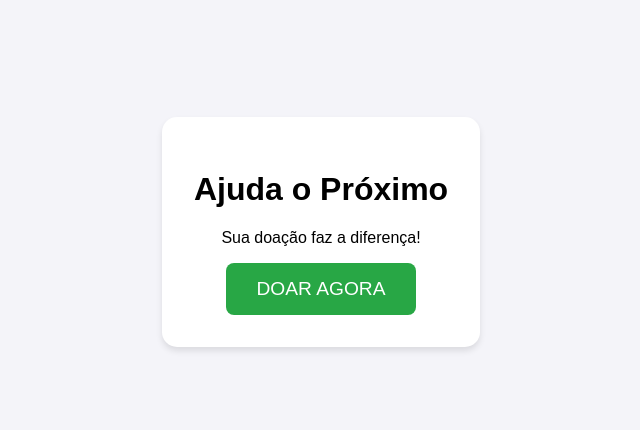
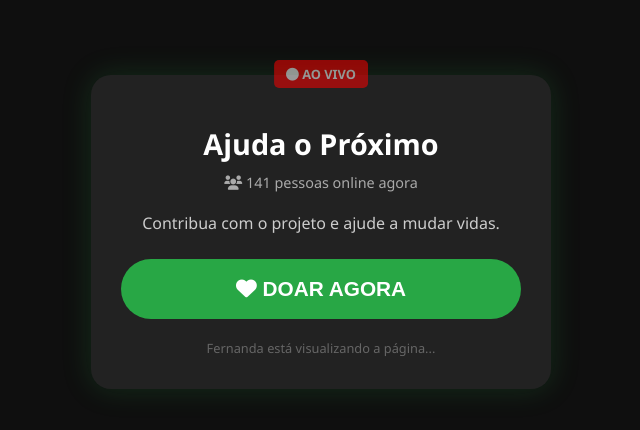
Before and after one commit to ajuda-a-proxima/ajuda-a-proxima, a website: page index.html in a window 1280 px wide. Shown: the part 168-598 px from the top of the page, without its empty margins (319-959 px from the left). Drawn offline with Linux system fonts and the light colour scheme.

Commit message:
Update title and styling for live donation page

```diff
--- a/index.html
+++ b/index.html
@@ -3,68 +3,218 @@
 <head>
     <meta charset="UTF-8">
     <meta name="viewport" content="width=device-width, initial-scale=1.0">
-    <title>Ajuda o Próximo</title>
+    <title>Ajuda o Próximo - AO VIVO</title>
+    <link rel="stylesheet" href="https://cdnjs.cloudflare.com/ajax/libs/font-awesome/6.0.0/css/all.min.css">
     <style>
+        :root {
+            --primary-color: #28a745;
+            --dark-color: #1a1a1a;
+        }
+
         body {
-            font-family: Arial, sans-serif;
+            font-family: 'Segoe UI', Tahoma, Geneva, Verdana, sans-serif;
+            background-color: #0f0f0f;
+            color: white;
+            margin: 0;
             display: flex;
             justify-content: center;
             align-items: center;
             height: 100vh;
-            margin: 0;
-            background-color: #f4f4f9;
+            overflow: hidden;
         }
-        .container {
+
+        /* Container Principal */
+        .main-card {
+            background: #222;
+            padding: 30px;
+            border-radius: 20px;
             text-align: center;
-            background: white;
-            padding: 2rem;
-            border-radius: 15px;
-            box-shadow: 0 4px 6px rgba(0,0,0,0.1);
+            box-shadow: 0 0 30px rgba(40, 167, 69, 0.2);
+            width: 90%;
+            max-width: 400px;
+            position: relative;
+            z-index: 2;
         }
-        .btn-pix {
-            background-color: #28a745;
+
+        /* Badge AO VIVO */
+        .live-badge {
+            background: red;
             color: white;
-            padding: 15px 30px;
+            padding: 5px 12px;
+            border-radius: 5px;
+            font-weight: bold;
+            font-size: 0.8rem;
+            position: absolute;
+            top: -15px;
+            left: 50%;
+            transform: translateX(-50%);
+            animation: blink 1.5s infinite;
+        }
+
+        @keyframes blink {
+            0% { opacity: 1; }
+            50% { opacity: 0.5; }
+            100% { opacity: 1; }
+        }
+
+        .viewers {
+            font-size: 0.9rem;
+            color: #aaa;
+            margin-bottom: 20px;
+        }
+
+        h1 { font-size: 1.8rem; margin-bottom: 10px; }
+        p { color: #ccc; margin-bottom: 25px; }
+
+        /* Botão de Doação */
+        .btn-donate {
+            background-color: var(--primary-color);
+            color: white;
+            padding: 18px 35px;
             border: none;
-            border-radius: 8px;
-            font-size: 1.2rem;
+            border-radius: 50px;
+            font-size: 1.3rem;
+            font-weight: bold;
             cursor: pointer;
-            transition: background 0.3s;
             text-decoration: none;
             display: inline-block;
+            transition: transform 0.2s, box-shadow 0.2s;
+            width: 100%;
+            box-sizing: border-box;
         }
-        .btn-pix:hover {
-            background-color: #218838;
+
+        .btn-donate:hover {
+            transform: scale(1.05);
+            box-shadow: 0 0 20px rgba(40, 167, 69, 0.4);
+        }
+
+        /* Notificações Fake de Doação */
+        #notification-area {
+            position: fixed;
+            bottom: 20px;
+            left: 20px;
+            z-index: 999;
+        }
+
+        .notif {
+            background: white;
+            color: black;
+            padding: 12px 20px;
+            border-radius: 10px;
+            margin-top: 10px;
+            display: flex;
+            align-items: center;
+            animation: slideIn 0.5s ease-out;
+            box-shadow: 0 5px 15px rgba(0,0,0,0.3);
+        }
+
+        .notif img {
+            width: 40px;
+            height: 40px;
+            border-radius: 50%;
+            margin-right: 12px;
+            background: #eee;
+        }
+
+        @keyframes slideIn {
+            from { transform: translateX(-120%); }
+            to { transform: translateX(0); }
+        }
+
+        @keyframes fadeOut {
+            to { opacity: 0; transform: translateY(-20px); }
+        }
+
+        /* Lista de Pessoas Online */
+        .online-list {
+            margin-top: 20px;
+            font-size: 0.8rem;
+            color: #666;
+            height: 20px;
+            overflow: hidden;
         }
     </style>
 </head>
 <body>
 
-<div class="container">
+    <div id="notification-area"></div>
+
+    <div class="main-card">
+        <div class="live-badge"><i class="fas fa-circle"></i> AO VIVO</div>
         <h1>Ajuda o Próximo</h1>
-    <p>Sua doação faz a diferença!</p>
+        <div class="viewers">
+            <i class="fas fa-users"></i> <span id="user-count">142</span> pessoas online agora
+        </div>
+        <p>Contribua com o projeto e ajude a mudar vidas.</p>
 
-    <button class="btn-pix" onclick="fazerDoacao()">
-        DOAR AGORA
+        <button class="btn-donate" onclick="doar()">
+            <i class="fas fa-heart"></i> DOAR AGORA
         </button>
+
+        <div class="online-list" id="recent-actions">
+            Marcos Silva entrou na página...
+        </div>
     </div>
 
-<audio id="audioAgradecimento">
-    <source src="https://www.soundjay.com/buttons/sounds/button-4.mp3" type="audio/mpeg">
+    <audio id="popSound">
+        <source src="https://www.soundjay.com/buttons/sounds/button-10.mp3" type="audio/mpeg">
     </audio>
 
     <script>
-    function fazerDoacao() {
-        // Toca o áudio antes de redirecionar
-        var audio = document.getElementById("audioAgradecimento");
-        audio.play();
+        const nomes = ["Ricardo", "Ana Paula", "Lucas", "Jefferson", "Sandra", "Thiago", "Beatriz", "Marcio", "Claudio", "Fernanda", "Gerson", "Viviane", "Rodrigo"];
+        const valores = ["10,00", "25,00", "50,00", "5,00", "100,00", "15,00"];
 
-        // Aguarda um segundo para o áudio começar e redireciona para a sua vaquinha
-        setTimeout(function() {
-            window.location.href = "https://www.vakinha.com.br/5567311";
-        }, 800);
+        function doar() {
+            window.location.href = "https://www.vakinha.com.br/6074047";
         }
+
+        // Simula contador de pessoas online mudando
+        setInterval(() => {
+            let count = document.getElementById('user-count');
+            let current = parseInt(count.innerText);
+            count.innerText = current + (Math.random() > 0.5 ? 1 : -1);
+        }, 3000);
+
+        // Função para criar notificação de doação falsa
+        function showNotification() {
+            const area = document.getElementById('notification-area');
+            const nome = nomes[Math.floor(Math.random() * nomes.length)];
+            const valor = valores[Math.floor(Math.random() * valores.length)];
+
+            const notif = document.createElement('div');
+            notif.className = 'notif';
+            // Imagem de perfil aleatória (Placeholder)
+            const randomImg = "https://i.pravatar.cc/100?u=" + Math.random();
+
+            notif.innerHTML = `
+                <img src="${randomImg}" alt="user">
+                <div>
+                    <strong>${nome}</strong><br>
+                    <span style="font-size: 0.8rem; color: #28a745;">Doou R$ ${valor} agora</span>
+                </div>
+            `;
+
+            area.appendChild(notif);
+            document.getElementById('popSound').play();
+
+            setTimeout(() => {
+                notif.style.animation = "fadeOut 0.5s forwards";
+                setTimeout(() => notif.remove(), 500);
+            }, 4000);
+        }
+
+        // Inicia as notificações aleatórias
+        setInterval(() => {
+            if(Math.random() > 0.6) showNotification();
+        }, 7000);
+
+        // Lista de ações recentes (nomes passando)
+        setInterval(() => {
+            const list = document.getElementById('recent-actions');
+            const nome = nomes[Math.floor(Math.random() * nomes.length)];
+            list.innerText = `${nome} está visualizando a página...`;
+        }, 4000);
+
     </script>
-
 </body>
 </html>
```
Lines whose indentation alone changed are shown as unchanged.
